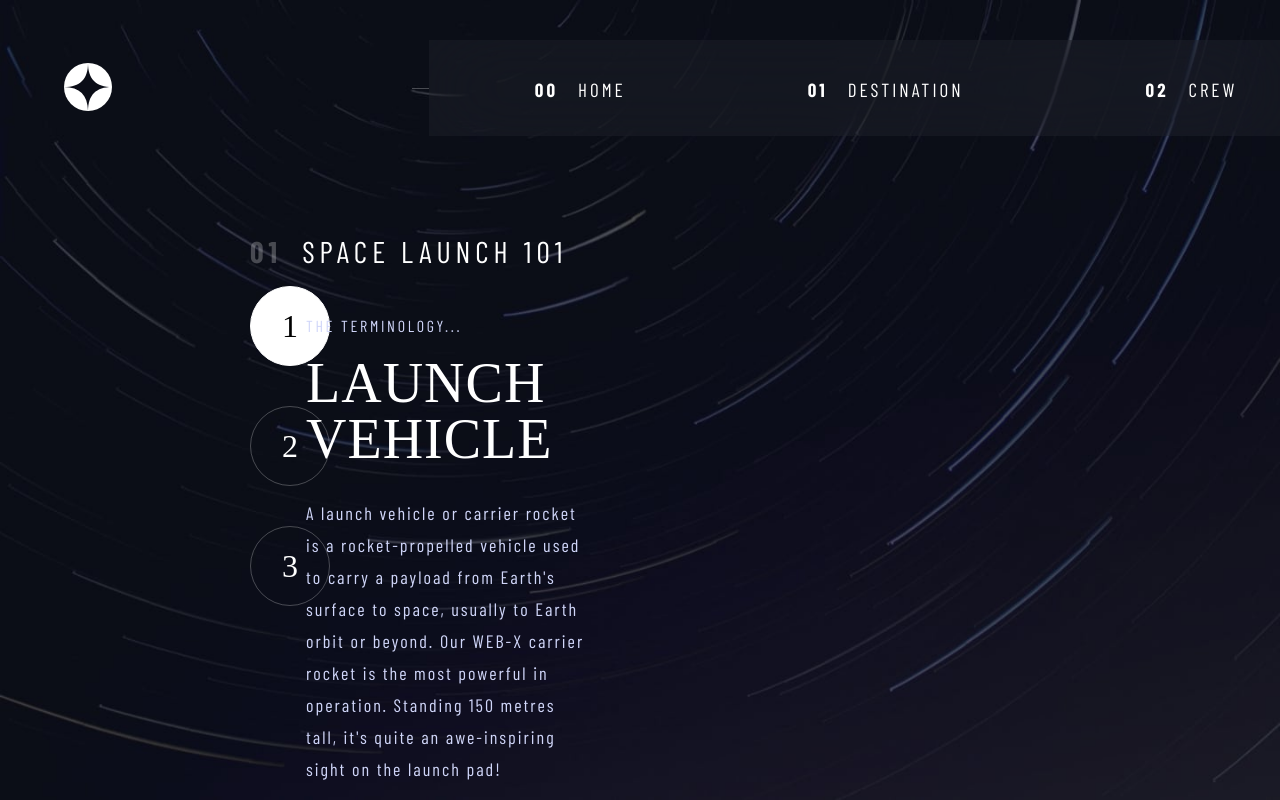
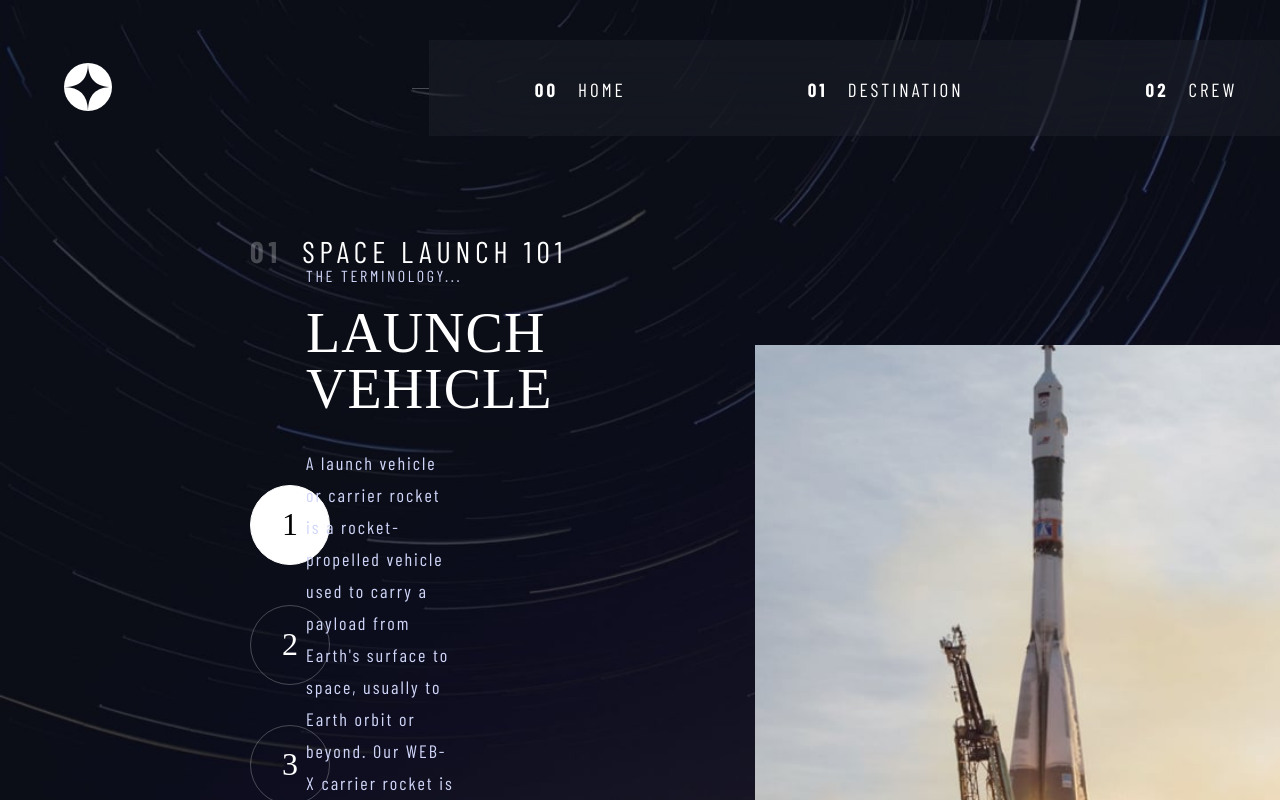
Before and after one commit to nicolasgabriiel/Space-Tourism, a Vue app: page /technology in a window 1280 px wide. Shown: the top 800 px of the page. Built offline with nearby package versions, Linux system fonts and the light colour scheme; a web font is replaced by a local one.

Commit message:
FEAT: TechnologyImage.vue
Adicionando as imagens e trocando-as dinamicamente. Resolvendo os problemas de espaçamento. Finalizando essa página

```diff
--- a/src/components/TechnologyData.vue
+++ b/src/components/TechnologyData.vue
@@ -34,7 +34,7 @@ export default defineComponent({
   letter-spacing: 2.7px;
   color: #d0d6f9;
   text-transform: uppercase;
-  margin: 50px 0 20px 0;
+  margin: 0px 0 20px 0;
 }
 .title {
   font-family: "Bellefair";
--- a/src/components/TechnologyImage.vue
+++ b/src/components/TechnologyImage.vue
@@ -1,8 +1,8 @@
 <template>
-  <section>
-    <div class="image image1"></div>
-    <div class="image image2"></div>
-    <div class="image image3"></div>
+  <section class="container-image">
+    <div class="imagem imagem1" :class="{ hide: !ControlerData[0] }"></div>
+    <div class="imagem imagem2" :class="{ hide: !ControlerData[1] }"></div>
+    <div class="imagem imagem3" :class="{ hide: !ControlerData[2] }"></div>
   </section>
 </template>
 
@@ -10,7 +10,34 @@
 import { defineComponent } from "vue";
 export default defineComponent({
   name: "TechnologyImage",
+  props: {
+    ControlerData: {
+      default: [true, false, false],
+    },
+  },
 });
 </script>
 
-<style></style>
+<style scoped>
+.imagem {
+  margin-left: 202px;
+  width: 586px;
+  height: 600px;
+  background-position: center;
+  background-size: contain;
+  background-repeat: no-repeat;
+  background-color: red;
+}
+.hide {
+  display: none !important;
+}
+.imagem1 {
+  background-image: url("../assets/img/technology/image-launch-vehicle-portrait.jpg");
+}
+.imagem2 {
+  background-image: url("../assets/img/technology/image-spaceport-portrait.jpg");
+}
+.imagem3 {
+  background-image: url("../assets/img/technology/image-space-capsule-portrait.jpg");
+}
+</style>
--- a/src/views/Technology.vue
+++ b/src/views/Technology.vue
@@ -34,7 +34,9 @@
       <div class="center">
         <TechnologyData :Indice="Indice" />
       </div>
-      <div class="rigth"></div>
+      <div class="rigth">
+        <TechnologyImage :ControlerData="ControlerData" />
+      </div>
     </div>
   </section>
 </template>
@@ -42,10 +44,11 @@
 <script lang="ts">
 import HeaderHome from "@/components/HeaderHome.vue";
 import TechnologyData from "@/components/TechnologyData.vue";
+import TechnologyImage from "@/components/TechnologyImage.vue";
 import { defineComponent } from "vue";
 export default defineComponent({
   name: "Technology-Page",
-  components: { HeaderHome, TechnologyData },
+  components: { HeaderHome, TechnologyData, TechnologyImage },
   data() {
     return {
       Technology: true,
@@ -101,6 +104,8 @@ export default defineComponent({
 }
 .container-data {
   display: flex;
+  justify-content: space-between;
+  align-items: center;
 }
 .left {
   width: 20%;
```
Also changed, not shown: 1 other file (tests, documents, lock files or other folders).
